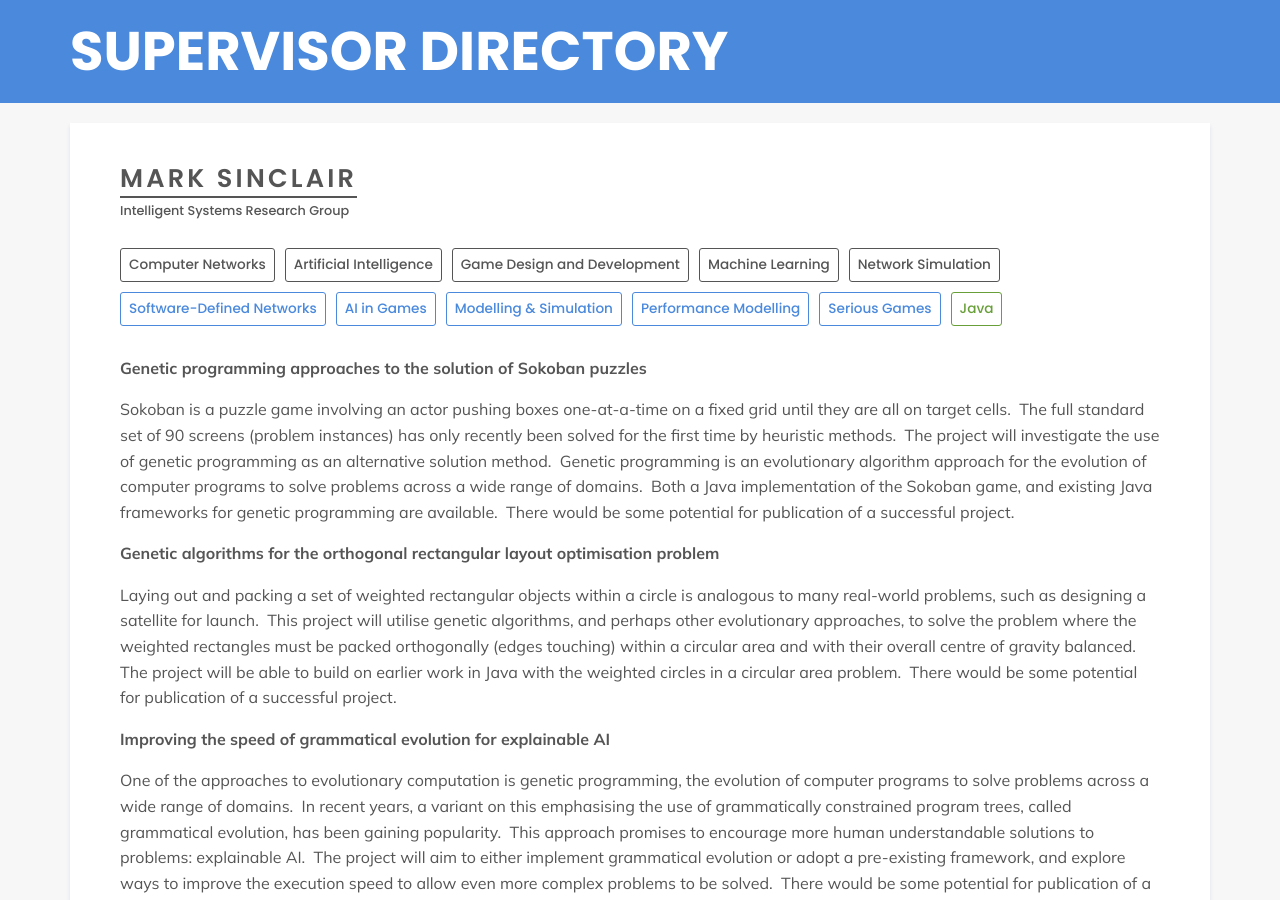
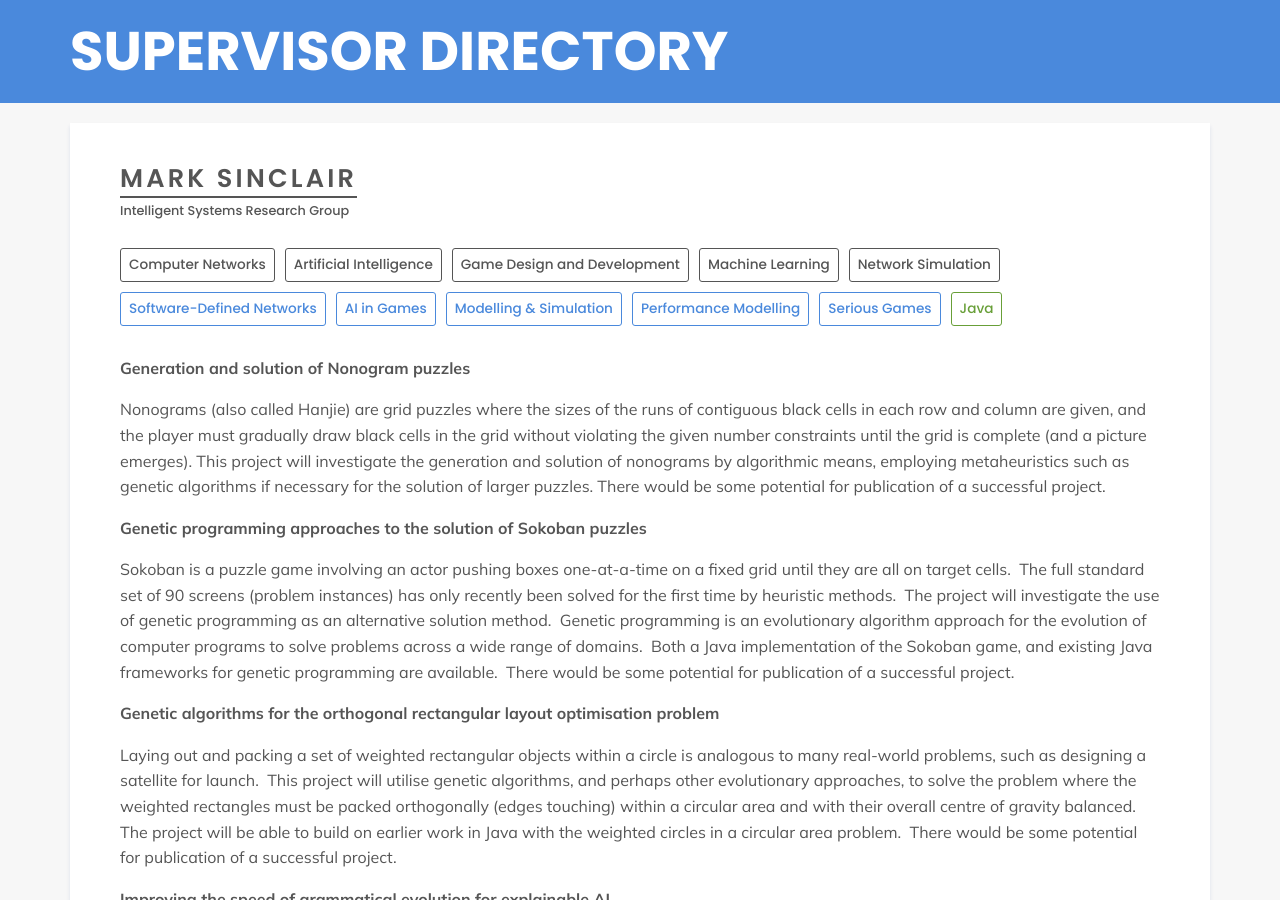
Before and after one commit to NorSC/supervisor-search, a Jekyll site: the page built from _supervisors/mark-sinclair.md, in a window 1280 px wide and 900 px high. Built offline with Jekyll 4.4.1, drawn with Linux system fonts in a browser that asks for light colours; a script that is not in the unit is left out.

Commit message:
Update Supervisors “mark-sinclair”

```diff
--- a/_supervisors/mark-sinclair.md
+++ b/_supervisors/mark-sinclair.md
@@ -24,6 +24,12 @@ additional_keywords:
 technologies_languages:
   - Java
 additional_details: >-
+  **Generation and solution of Nonogram puzzles**
+
+
+  Nonograms (also called Hanjie) are grid puzzles where the sizes of the runs of contiguous black cells in each row and column are given, and the player must gradually draw black cells in the grid without violating the given number constraints until the grid is complete (and a picture emerges).  This project will investigate the generation and solution of nonograms by algorithmic means, employing metaheuristics such as genetic algorithms if necessary for the solution of larger puzzles.  There would be some potential for publication of a successful project.
+
+
   **Genetic programming approaches to the solution of Sokoban puzzles**
 
 
@@ -65,6 +71,12 @@ additional_details: >-
 
   An interesting naturally-inspired algorithm for the solution of continuous optimisation problems is the bat algorithm, inspired by the prey pursuit behaviour of flocks of bats feeding on airborne insects.  The algorithm blends elements of particle swarm optimisation and simulated annealing.  The aim of the project would be to adapt and develop the bat algorithm (as has already been attempted by some authors) to tackle combinatorial optimisation problems, as well as establishing how competitive the resulting algorithms is with, say, genetic algorithms on suitable problem benchmarks.  There would be some potential for publication of a successful project.
 additional_details_msc: >-
+  **Generation and solution of Nonogram puzzles**
+
+
+  Nonograms (also called Hanjie) are grid puzzles where the sizes of the runs of contiguous black cells in each row and column are given, and the player must gradually draw black cells in the grid without violating the given number constraints until the grid is complete (and a picture emerges).  This project will investigate the generation and solution of nonograms by algorithmic means, employing metaheuristics such as genetic algorithms if necessary for the solution of larger puzzles.  There would be some potential for publication of a successful project.
+
+
   **Genetic programming approaches to the solution of Sokoban puzzles**
 
 
```
